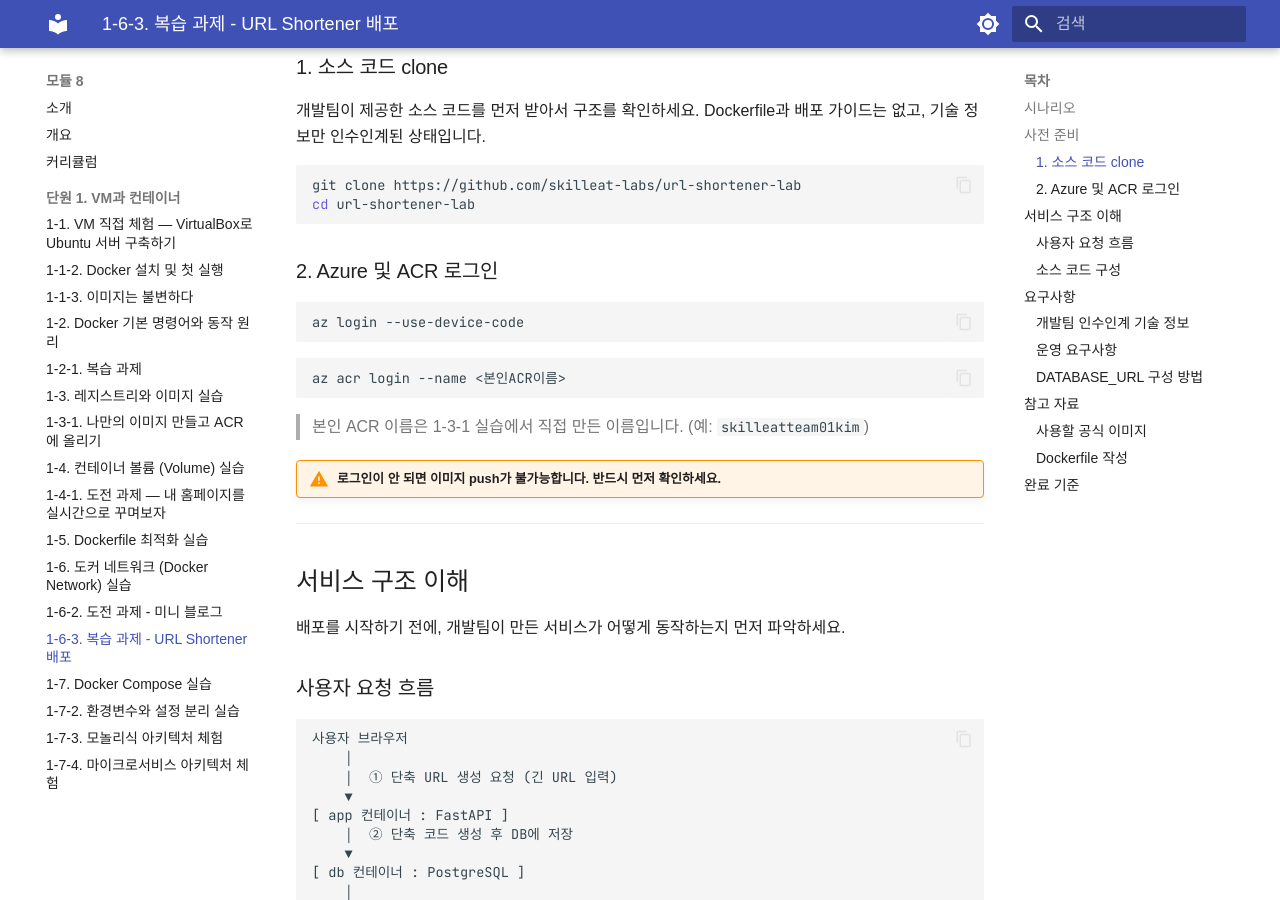
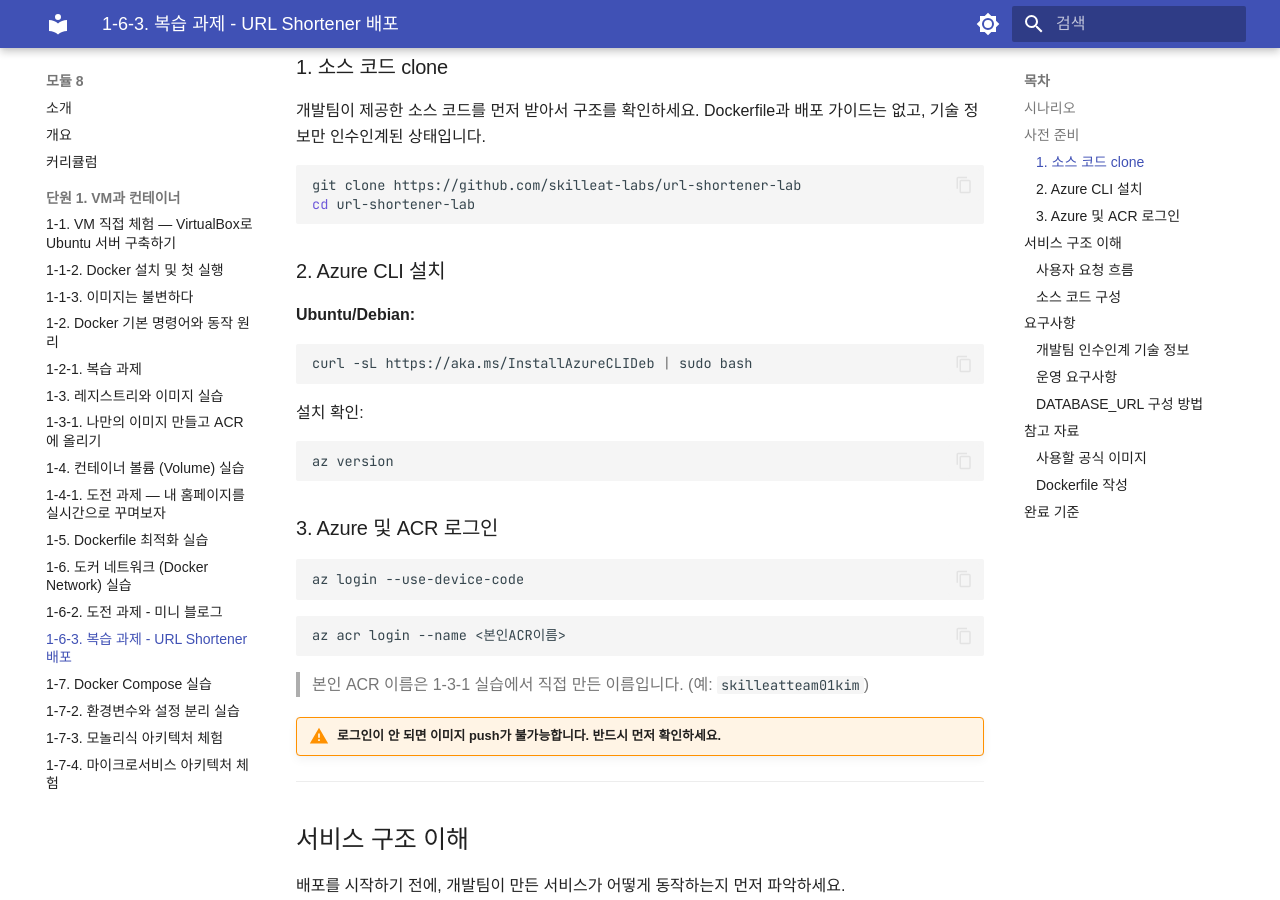
Before and after one commit to skilleat-labs/docker-k8s-labs, an MkDocs documentation site: the page built from docs/modules/module8/1-6-3.md, in a window 1280 px wide and 900 px high, scrolled down 553 px. Built offline with MkDocs 1.6.1 and Material for MkDocs 9.7.7, drawn with Linux system fonts in a browser that asks for light colours; some web fonts are replaced.

Commit message:
docs: 모듈8 1-6-3 사전 준비에 Azure CLI 설치 단계 추가
Co-Authored-By: Claude Sonnet 4.6 <noreply@anthropic.com>

````diff
--- a/docs/modules/module8/1-6-3.md
+++ b/docs/modules/module8/1-6-3.md
@@ -26,7 +26,21 @@ git clone https://github.com/skilleat-labs/url-shortener-lab
 cd url-shortener-lab
 ```
 
-### 2. Azure 및 ACR 로그인
+### 2. Azure CLI 설치
+
+**Ubuntu/Debian:**
+
+```bash
+curl -sL https://aka.ms/InstallAzureCLIDeb | sudo bash
+```
+
+설치 확인:
+
+```bash
+az version
+```
+
+### 3. Azure 및 ACR 로그인
 
 ```bash
 az login --use-device-code
````
